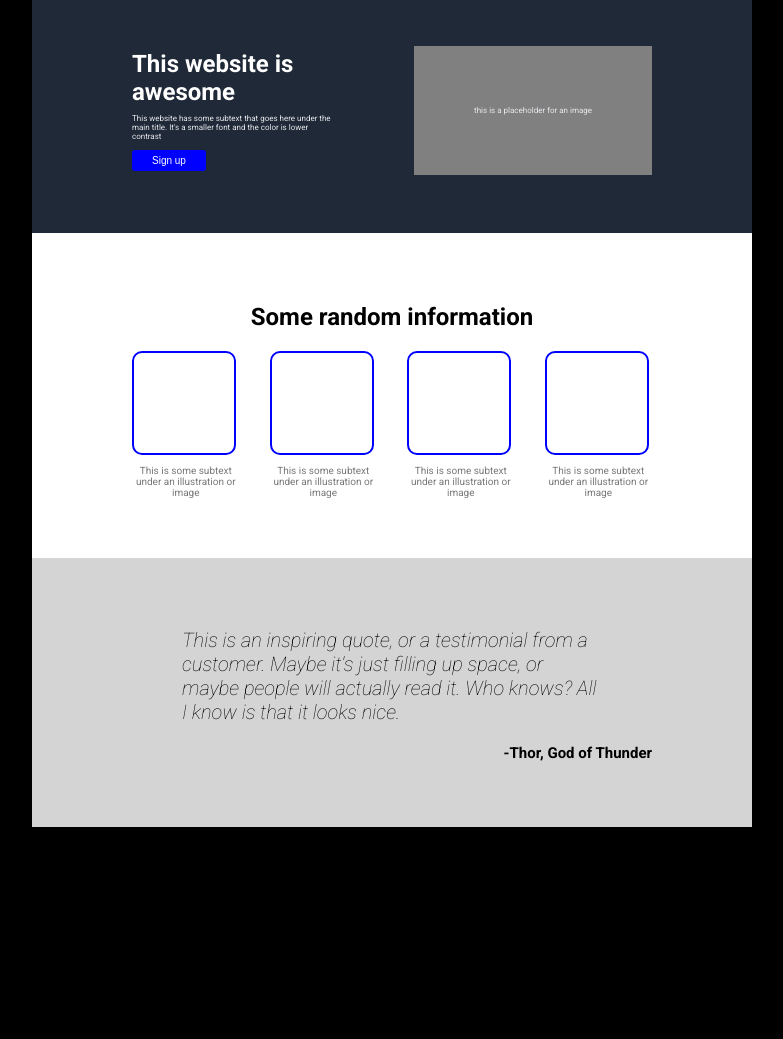
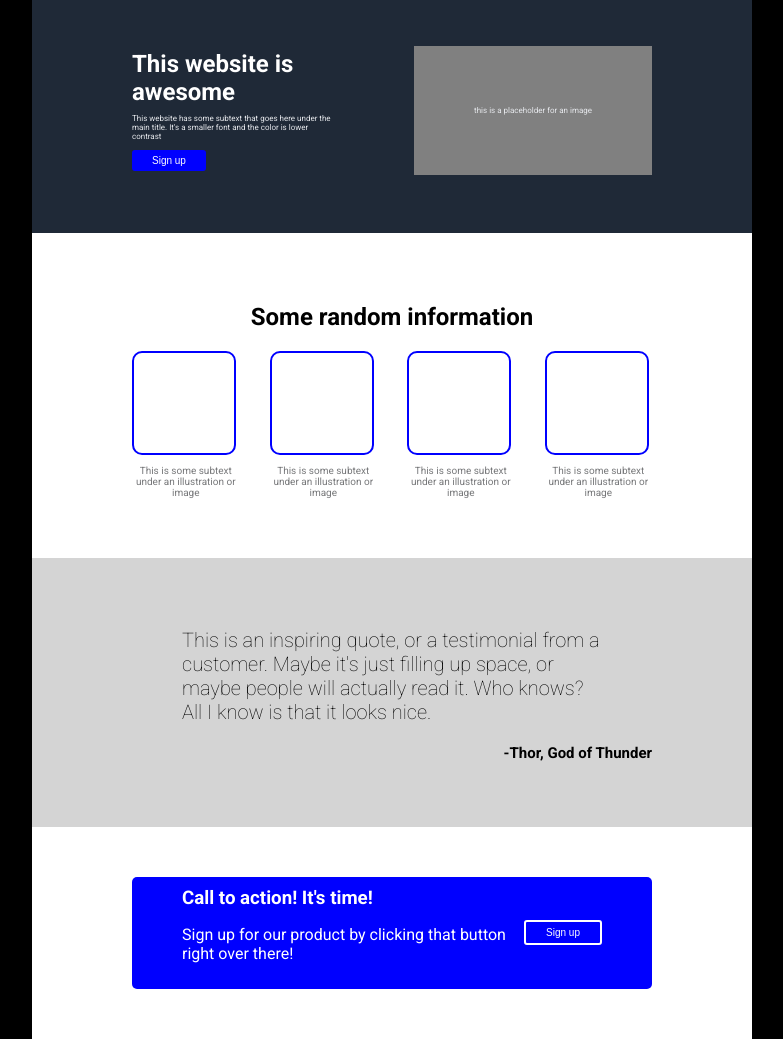
Before and after one commit to RGSATG/odin-landing-page, a plain HTML site: page index.html in a window 1280 px wide. Shown: the part 46-1085 px from the top of the page, without its empty margins (248-1031 px from the left). Before the commit the page ends 873 px from the top, so only its background shows below. Drawn offline with Linux system fonts and the light colour scheme.

Commit message:
Add actionSection

```diff
--- a/index.html
+++ b/index.html
@@ -62,8 +62,20 @@
             </div>
         </section>
         <section class="quoteSection">
-            <p>This is an inspiring quote, or a testimonial from a customer. Maybe it's just filling up space, or maybe people will actually read it. Who knows? All I know is that it looks nice.</p>
+            <p>This is an inspiring quote, or a testimonial from a customer. Maybe it's just filling up space, or maybe
+                people will actually read it. Who knows? All I know is that it looks nice.</p>
             <p>-Thor, God of Thunder</p>
+        </section>
+        <section class="actionSection">
+            <div class="actionContainer">
+                <div>
+                    <h3>Call to action! It's time!</h3>
+                    <p>Sign up for our product by clicking that button right over there!</p>
+                </div>
+                <div>
+                    <button>Sign up</button>
+                </div>
+            </div>
         </section>
     </main>
 </body>
--- a/styles.css
+++ b/styles.css
@@ -72,9 +72,10 @@ button {
     background-color: blue;
     border-radius: 3px;
     color: white;
-    border: none;
     font-size: 10px;
     padding: 5px 20px;
+    border-style: none;
+    text-wrap: nowrap;
 }
 
 .infoSection {
@@ -111,7 +112,7 @@ button {
     font-size: 20px;
     padding: 0 50px;
     font-weight: lighter;
-    font-style: italic;
+    font-style: italic<;
 }
 
 .quoteSection p:last-of-type {
@@ -119,3 +120,24 @@ button {
     font-weight: bold;
     font-size: 15px;
 }
+
+.actionSection {
+    background-color: white;
+}
+
+.actionContainer {
+    display: flex;
+    justify-content: space-between;
+    align-items: center;
+    background-color: blue;
+    border-radius: 5px;
+    padding: 10px 50px;
+}
+
+.actionSection h3 {
+    margin: 0;
+}
+
+.actionSection button{
+    border: 2px solid white;
+}
```
